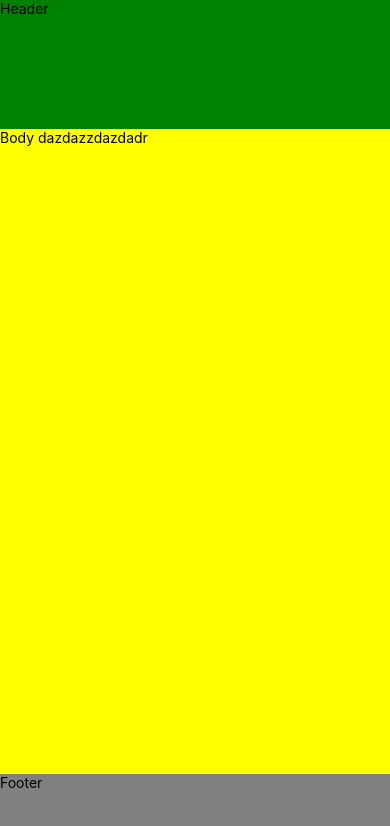
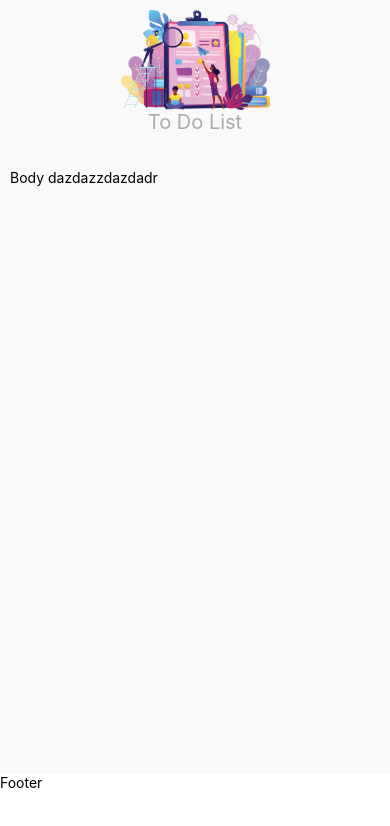
Before and after one commit to HugoMouchon/ToDoList-react-native, a React Native app: screen / in a window 390 px wide. Shown: the top 826 px of the page. Built offline with nearby package versions, Linux system fonts and the light colour scheme.

Commit message:
Mise en place du composant Header ainsi que du logo

```diff
--- a/App.js
+++ b/App.js
@@ -4,12 +4,13 @@ import { SafeAreaProvider, SafeAreaView } from "react-native-safe-area-context";
 import * as NavigationBar from 'expo-navigation-bar';
 import { s } from "./App.style";
 import { useEffect } from "react";
+import { Header } from "./components/Header/Header";
 
 
 export default function App() {
 
   useEffect(() => {
-    NavigationBar.setBackgroundColorAsync("grey");
+    NavigationBar.setBackgroundColorAsync("#F9F9F9");
   }, []);
 
   return (
@@ -17,7 +18,7 @@ export default function App() {
       <SafeAreaProvider>
         <SafeAreaView style={s.app}>
           <View style={s.header} >
-            <Text>Header</Text>
+            <Header/>
           </View>
           <View style={s.body} >
             <Text>Body dazdazzdazdadr</Text>
--- a/App.style.js
+++ b/App.style.js
@@ -3,22 +3,21 @@ import { StyleSheet } from "react-native";
 export const s = StyleSheet.create({
 
     app: {
+        flex: 1,
         backgroundColor: "#F9F9F9",
-        flex: 1,
+        padding: 10,
     },
 
     header: {
         flex: 1,
-        backgroundColor: "green",
     },
 
     body: {
         flex: 5,
-        backgroundColor: "yellow",
+        paddingTop: 40,
     },
 
     footer: {
-        backgroundColor: "grey",
         height: 70,
     },
 
--- a/app.json
+++ b/app.json
@@ -7,7 +7,7 @@
     "icon": "./assets/icon.png",
     "userInterfaceStyle": "light",
     "splash": {
-      "image": "./assets/splash.png",
+      "image": "./assets/logo_todolist.png",
       "resizeMode": "contain",
       "backgroundColor": "#ffffff"
     },
--- /dev/null
+++ b/components/Header/Header.jsx
@@ -0,0 +1,14 @@
+import { Image } from "react-native";
+import { s } from "./Header.style";
+import { Text } from "react-native";
+import headerlogo from "../../assets/logo_todolist.png";
+import { View } from "react-native";
+
+export function Header() {
+    return (
+        <>
+            <Image style={s.img} source={headerlogo} resizeMode="contain" />
+            <Text style={s.subtitle}>To Do List</Text>
+        </>
+    );
+}
--- /dev/null
+++ b/components/Header/Header.style.js
@@ -0,0 +1,16 @@
+import { StyleSheet } from "react-native";
+
+export const s = StyleSheet.create({
+
+    img: {
+        width: 150,
+        height: 100,
+        alignSelf: "center",
+    },
+
+    subtitle: {
+        fontSize: 20,
+        color: "#ABABAB",
+        textAlign: "center",
+    },
+})
```
Also changed, not shown: assets/logo_todolist.png (added).
